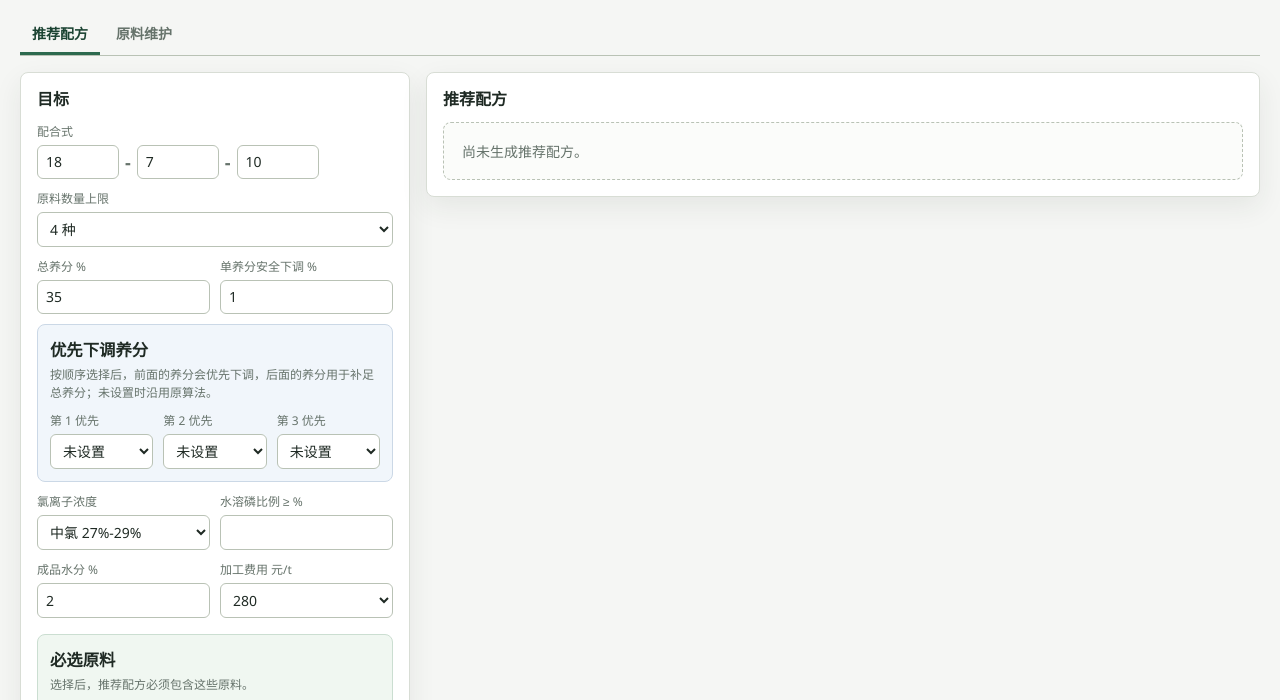
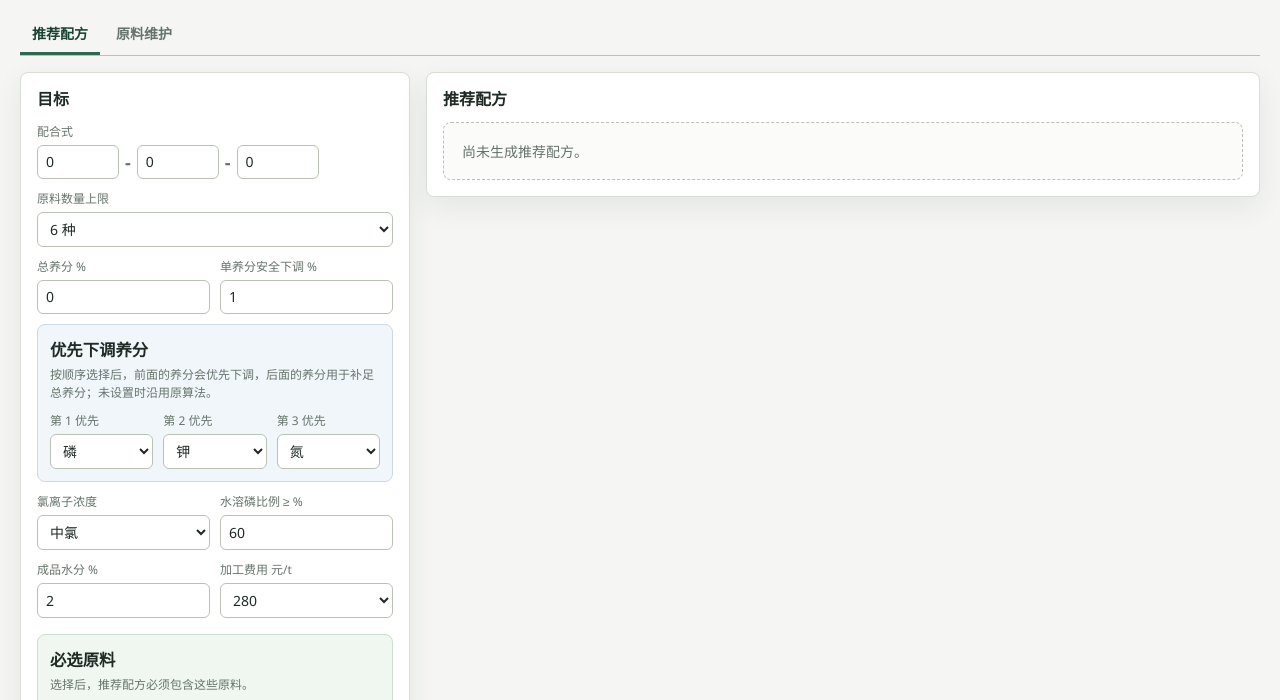
Before and after one commit to qinwuji95-prog/fenmite_peifang, a plain HTML site: page index.html in a window 1280 px wide. Shown: the part 73-773 px from the top of the page. Drawn offline with Linux system fonts and the light colour scheme.

```diff
--- a/app.js
+++ b/app.js
@@ -134,19 +134,19 @@
 
   const settings = {};
   MATERIAL_SEEDS.forEach((seed) => {
-    const formulaText = `${seed.target.n}-${seed.target.p}-${seed.target.k}`;
+    const formulaText = "0-0-0";
     settings[seed.name] = {
       formulaText,
-      totalNutrientsMin: seed.target.n + seed.target.p + seed.target.k,
+      totalNutrientsMin: 0,
       nutrientDrop: 1,
-      nutrientReductionPriority: [],
-      chlorideGrade: seed.name === "转鼓" ? "medium" : "low",
-      waterSolublePMin: "",
-      targetN: seed.target.n,
-      targetP: seed.target.p,
-      targetK: seed.target.k,
+      nutrientReductionPriority: ["P", "K", "N"],
+      chlorideGrade: "medium",
+      waterSolublePMin: "60",
+      targetN: 0,
+      targetP: 0,
+      targetK: 0,
       targetBasis: "folded",
-      maxMaterialCount: 4,
+      maxMaterialCount: 6,
       requiredMaterials: {
         磷源: [],
         氮源: [],
@@ -952,13 +952,13 @@
 function currentSettings() {
   const process = currentProcess();
   state.settings[process.name] ||= {
-    formulaText: "",
-    totalNutrientsMin: "",
+    formulaText: "0-0-0",
+    totalNutrientsMin: 0,
     nutrientDrop: 1,
-    nutrientReductionPriority: [],
+    nutrientReductionPriority: ["P", "K", "N"],
     chlorideGrade: "medium",
-    waterSolublePMin: "",
-    maxMaterialCount: 4,
+    waterSolublePMin: "60",
+    maxMaterialCount: 6,
     requiredMaterials: {
       磷源: [],
       氮源: [],
--- a/index.html
+++ b/index.html
@@ -81,10 +81,10 @@
           <label class="field">
             <span>氯离子浓度</span>
             <select id="chlorideGrade">
-              <option value="sulfur">硫基 ＜3%</option>
-              <option value="low">低氯 13%-14.5%</option>
-              <option value="medium">中氯 27%-29%</option>
-              <option value="high">高氯 ＞30%</option>
+              <option value="sulfur">硫基</option>
+              <option value="low">低氯</option>
+              <option value="medium">中氯</option>
+              <option value="high">高氯</option>
             </select>
           </label>
           <label class="field">
```
